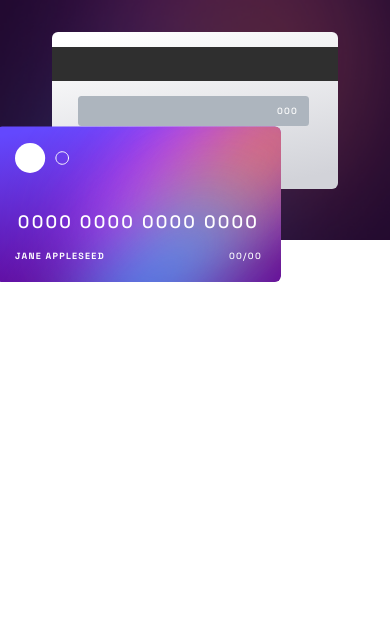
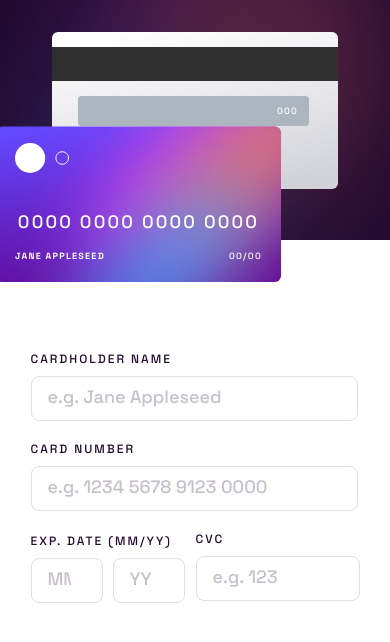
Before and after one commit to Gdzelishviliv/interactive-card-react-project-, a React (Vite) app: page / in a window 390 px wide. Shown: the top 642 px of the page. Built offline with nearby package versions, Linux system fonts and the light colour scheme.

Commit message:
finished mobile version

```diff
--- a/src/App.jsx
+++ b/src/App.jsx
@@ -1,10 +1,11 @@
 import "./App.css";
 import Card from "./components/cards/Card";
+import Intputs from "./components/inputs/Intputs";
 
 function App() {
   return <>
   <Card/>
-
+  <Intputs/>
   </>;
 }
 
--- /dev/null
+++ b/src/components/inputs/Intputs.jsx
@@ -0,0 +1,28 @@
+import React from "react";
+import "./inputs.css";
+
+const Intputs = () => {
+  return (
+    <div className="inputs-container">
+      <label htmlFor="Cardholder Name">Cardholder Name</label>
+      <input type="text" placeholder="e.g. Jane Appleseed" />
+      <label htmlFor="Card Number">Card Number</label>
+      <input type="number" placeholder="e.g. 1234 5678 9123 0000" />
+      <div className="exp-date-cvc">
+            <div className="month-year">
+                <label htmlFor="Exp. Date (MM/YY)">Exp. Date (MM/YY)</label>
+                <div className="mm-yy">
+                    <input type="number" placeholder="MM" />
+                    <input type="number" placeholder="YY" />
+                </div>
+            </div>
+            <div className="cvc-div">
+                <label htmlFor="CVC">CVC</label>
+                <input type="number" placeholder="e.g. 123" id="cvc-inp"/>
+            </div>
+      </div>
+    </div>
+  );
+};
+
+export default Intputs;
--- /dev/null
+++ b/src/components/inputs/inputs.css
@@ -0,0 +1,63 @@
+.inputs-container {
+  display: grid;
+  justify-content: center;
+  margin-top: 91px;
+}
+.inputs-container label {
+  color: var(--Deep-Violet, #21092f);
+  font-feature-settings: "clig" off, "liga" off;
+  font-family: "Space Grotesk";
+  font-size: 12px;
+  font-style: normal;
+  font-weight: 500;
+  line-height: normal;
+  letter-spacing: 2px;
+  text-transform: uppercase;
+  margin-top: 20px;
+}
+.inputs-container input {
+  width: 327px;
+  height: 45px;
+  border-radius: 8px;
+  border: 1px solid var(--Light-Grey, #dfdee0);
+  background: var(--White, #fff);
+  padding: 11px 16px;
+  margin-top: 9px;
+}
+.inputs-container input::placeholder {
+  font-family: "Space Grotesk";
+  font-size: 18px;
+  font-style: normal;
+  font-weight: 500;
+  line-height: normal;
+  color: var(--Deep-Violet, #21092f);
+  font-feature-settings: "clig" off, "liga" off;
+  opacity: 0.25;
+}
+.inputs-container input:focus{
+    outline: none;
+    border: 1px solid var(--Gradient, #6348FE);
+    transition: 0.5s;
+}
+.month-year>div>input{
+    width: 72px;
+}
+#cvc-inp{
+    width: 164px;
+}
+.cvc-div{
+    display: flex;
+    flex-direction: column;
+    margin-left: 11px;
+}
+.cvc-div > label{
+    margin: 0px;
+}
+.mm-yy{
+    display: flex;
+    gap: 10px;
+}
+.exp-date-cvc{
+    display: flex;
+    margin-top: 20px;
+}
```
